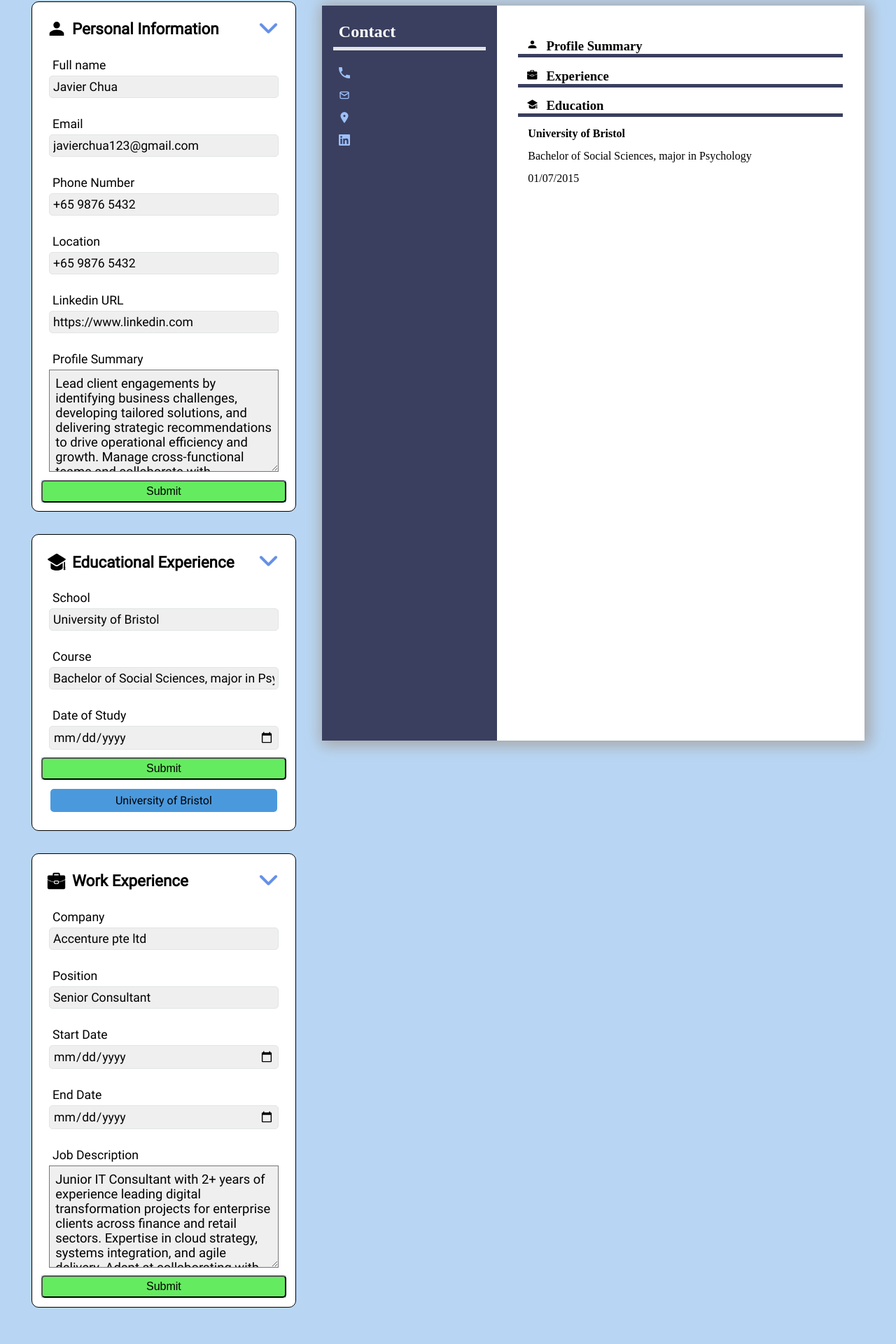
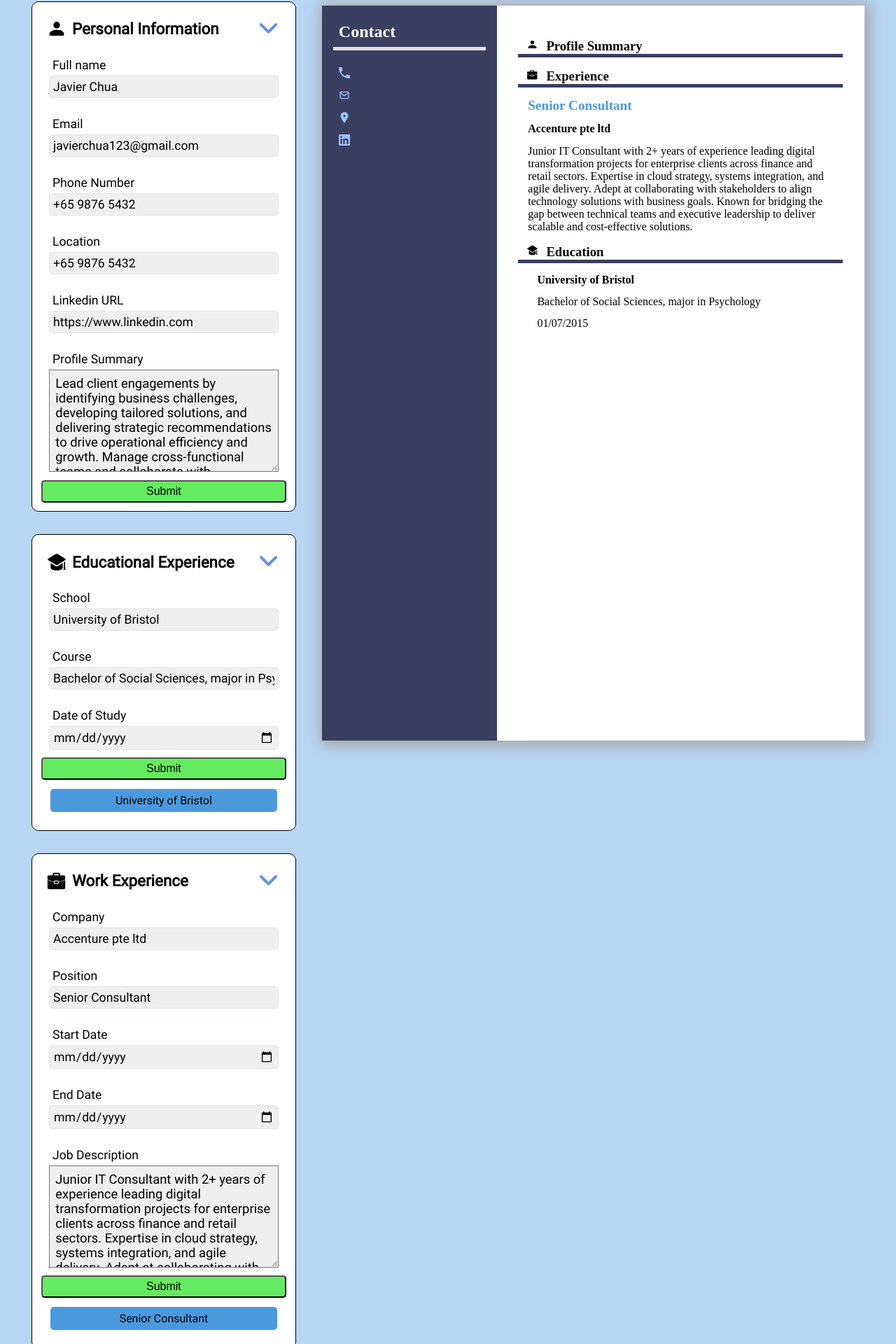
Before and after one commit to dayercher005/CV-Application, a React (Vite) app: page / in a window 1280 px wide. Shown: the part 38-1958 px from the top of the page at 70% size. Built offline with nearby package versions, Linux system fonts and the light colour scheme.

Commit message:
Debugging

```diff
--- a/src/App.jsx
+++ b/src/App.jsx
@@ -8,12 +8,21 @@ import './styles/App.css';
 function App() {
 
   const [generalData, setGeneralData] = useState("");
+
   const [educationData, setEducationData] = useState([{
         school: "University of Bristol",
         course: "Bachelor of Social Sciences, major in Psychology",
         date: "01/07/2015"
-    }]);
-  const [practicalData, setPracticalData] = useState("");
+  }]);
+
+  const [practicalData, setPracticalData] = useState([{
+        company : "Accenture pte ltd",
+        position: "Senior Consultant",
+        startDate: "01/02/2020",
+        endDate: "01/02/2024",
+        description: "Junior IT Consultant with 2+ years of experience leading digital transformation projects for enterprise clients across finance and retail sectors. Expertise in cloud strategy, systems integration, and agile delivery. Adept at collaborating with stakeholders to align technology solutions with business goals. Known for bridging the gap between technical teams and executive leadership to deliver scalable and cost-effective solutions.",
+        id: crypto.randomUUID()
+  }]);
 
   const sendGeneralData = (data) => {
     setGeneralData(data)
--- a/src/components/application.jsx
+++ b/src/components/application.jsx
@@ -11,13 +11,19 @@ function ApplicationSection(
 ) {
 
     const EducationSectionGenerator = educationSection.map((section) =>
-
-        <>
+        <div>
             <h4>{section.school}</h4>
             <p>{section.course}</p>
             <p>{section.date}</p>
-        </>
+        </div>
+    )
 
+    const PracticalSectionGenerator = practicalSection.map((section) =>
+        <div>
+            <h4 className="positionText">{section.position}</h4>
+            <h5 className="companyText">{section.company}</h5>
+            <p>{section.description}</p>
+        </div>
     )
 
     return (
@@ -136,21 +142,7 @@ function ApplicationSection(
                         Experience
                     </h3>
 
-                    <h4
-                        className="positionText"
-                    >
-                        {practicalSection.position}
-                    </h4>
-
-                    <h5
-                        className="companyText"
-                    >
-                        {practicalSection.company}
-                    </h5>
-
-                    <p>
-                        {practicalSection.description}
-                    </p>
+                    {PracticalSectionGenerator}
 
                 </div>
 
--- a/src/components/education.jsx
+++ b/src/components/education.jsx
@@ -50,11 +50,9 @@ function EducationSection({sendEducationSectionDetails}) {
     )
 
     const AddEducationExperience = () => {
-        const newObject = setEducationSectionList(
+        setEducationSectionList(
             [...educationSectionList, form]
         )
-
-        return newObject
     }
 
     return (
--- a/src/components/practical.jsx
+++ b/src/components/practical.jsx
@@ -5,7 +5,14 @@ import "../styles/Sections.css";
 
 function PracticalSection({sendPracticalSectionDetails}) {
 
-    const [practicalSectionList, setPracticalSectionList] = useState([]);
+    const [practicalSectionList, setPracticalSectionList] = useState([{
+        company : "Accenture pte ltd",
+        position: "Senior Consultant",
+        startDate: "01/02/2020",
+        endDate: "01/02/2024",
+        description: "Junior IT Consultant with 2+ years of experience leading digital transformation projects for enterprise clients across finance and retail sectors. Expertise in cloud strategy, systems integration, and agile delivery. Adept at collaborating with stakeholders to align technology solutions with business goals. Known for bridging the gap between technical teams and executive leadership to deliver scalable and cost-effective solutions.",
+        id: crypto.randomUUID()
+    }]);
 
     const [section, setSection] = useState({
         company : "Accenture pte ltd",
@@ -53,8 +60,8 @@ function PracticalSection({sendPracticalSectionDetails}) {
     }
 
     const DisplayPracticalSectionData = () => {
-        AddPracticalExperience()
-        sendPracticalSectionDetails(section);
+        AddPracticalExperience();
+        sendPracticalSectionDetails(practicalSectionList);
     }
 
     const ButtonHandler = (event) => {
```
